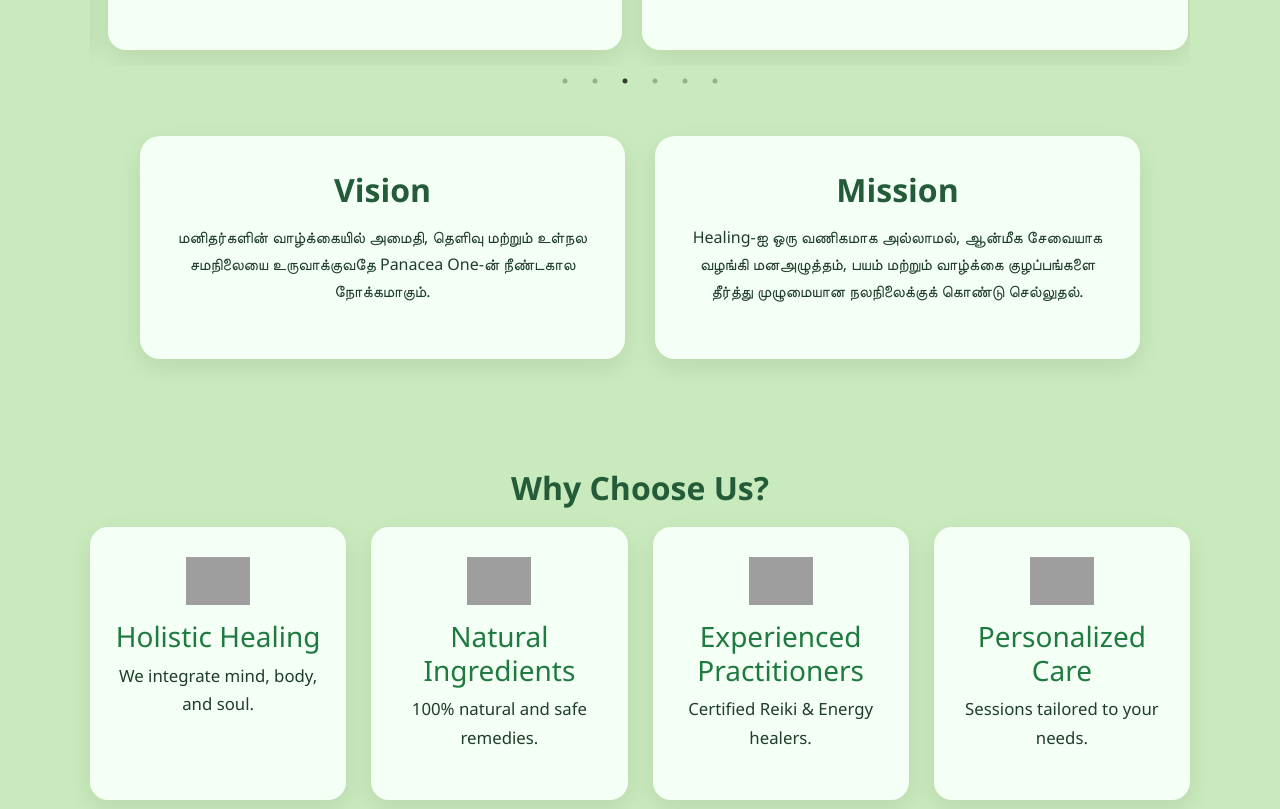
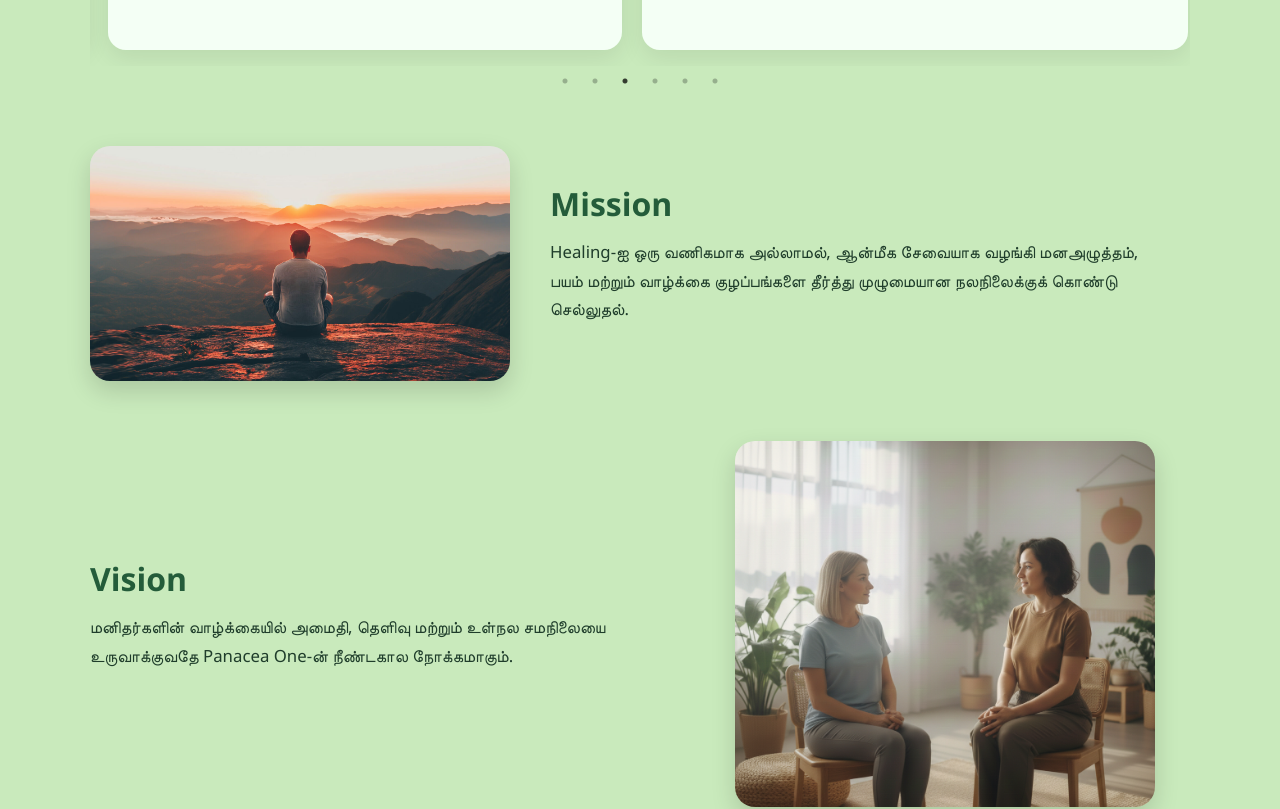
Before and after one commit to teena-2310/Panaceaone, a React (Vite) app in the folder Frontend/: page /about in a window 1280 px wide. Shown: the part 721-1530 px from the top of the page. Built offline with nearby package versions, Linux system fonts and the light colour scheme; grey boxes are pictures that could not be loaded.

Commit message:
changes made at vision and mission

```diff
--- a/Frontend/src/Pages/About.css
+++ b/Frontend/src/Pages/About.css
@@ -155,36 +155,57 @@ body {
   }
 }
 
-/* ===== VISION & MISSION CARDS ===== */
-
-.vision-mission-container {
-  display: grid;
-  grid-template-columns: repeat(auto-fit, minmax(300px, 1fr));
-  gap: 30px;
-  max-width: 1000px;
-  margin: 70px auto 40px;
+.vm-section {
+  max-width: 1100px;
+  margin: 80px auto 40px;
+  display: flex;
+  flex-direction: column;
+  gap: 60px;
 }
 
-.vm-card {
-  background: #f4fff5;
-  padding: 35px 30px;
-  border-radius: 20px;
-  box-shadow: 0 8px 25px rgba(0,0,0,0.08);
-  transition: transform 0.3s ease, box-shadow 0.3s ease;
+.vm-row {
+  display: flex;
+  align-items: center;
+  gap: 40px;
 }
 
-.vm-card:hover {
-  transform: translateY(-8px);
-  box-shadow: 0 14px 35px rgba(0,0,0,0.15);
+.vm-image {
+  width: 45%;
+  max-width: 420px;
+  border-radius: 20px;
+  box-shadow: 0 10px 25px rgba(0,0,0,0.15);
 }
 
-.vm-card h2 {
+.vm-text {
+  width: 55%;
+  text-align: left;
+}
+
+.vm-text h2 {
   color: #245c3a;
   margin-bottom: 15px;
 }
 
-.vm-card p {
-  font-size: 1rem;
-  color: #1f3d2b;
+.vm-text p {
+  font-size: 1.05rem;
   line-height: 1.7;
 }
+
+@media (max-width: 768px) {
+
+  .vm-row {
+    flex-direction: column;
+  }
+
+  .vm-text {
+    order: 1;       /* TEXT FIRST */
+    width: 100%;
+    text-align: center;
+  }
+
+  .vm-image {
+    order: 2;       /* IMAGE SECOND */
+    width: 100%;
+  }
+
+}
--- a/Frontend/src/Pages/About.jsx
+++ b/Frontend/src/Pages/About.jsx
@@ -93,10 +93,31 @@ export default function About() {
           </Slider>
         </div>
 
-      {/* Vision & Mission Cards */}
-<div className="vision-mission-container">
+       {/* Vision & Mission Section with Images */}
 
-  <div className="vm-card">
+<div className="vm-section">
+
+  {/* Mission */}
+  <div className="vm-row">
+    <img
+      src="/images/mission.jpg"
+      alt="Mission"
+      className="vm-image"
+    />
+
+    <div className="vm-text">
+      <h2>Mission</h2>
+      <p>
+        Healing-ஐ ஒரு வணிகமாக அல்லாமல், ஆன்மீக சேவையாக
+        வழங்கி மனஅழுத்தம், பயம் மற்றும் வாழ்க்கை குழப்பங்களை
+        தீர்த்து முழுமையான நலநிலைக்குக் கொண்டு செல்லுதல்.
+      </p>
+    </div>
+  </div>
+
+  {/* Vision */}
+  <div className="vm-row reverse">
+    <div className="vm-text">
       <h2>Vision</h2>
       <p>
         மனிதர்களின் வாழ்க்கையில் அமைதி, தெளிவு மற்றும்
@@ -105,16 +126,16 @@ export default function About() {
       </p>
     </div>
 
-  <div className="vm-card">
-    <h2>Mission</h2>
-    <p>
-      Healing-ஐ ஒரு வணிகமாக அல்லாமல், ஆன்மீக சேவையாக
-      வழங்கி மனஅழுத்தம், பயம் மற்றும் வாழ்க்கை குழப்பங்களை
-      தீர்த்து முழுமையான நலநிலைக்குக் கொண்டு செல்லுதல்.
-    </p>
+    <img
+      src="/images/vision.png"
+      alt="Vision"
+      className="vm-image"
+    />
   </div>
 
 </div>
+
+
 
 
         {/* Why Choose Us */}
```
Also changed, not shown: Frontend/Public/images/mission.jpg (added), Frontend/Public/images/vision.png (added). Lines whose indentation alone changed are shown as unchanged.
